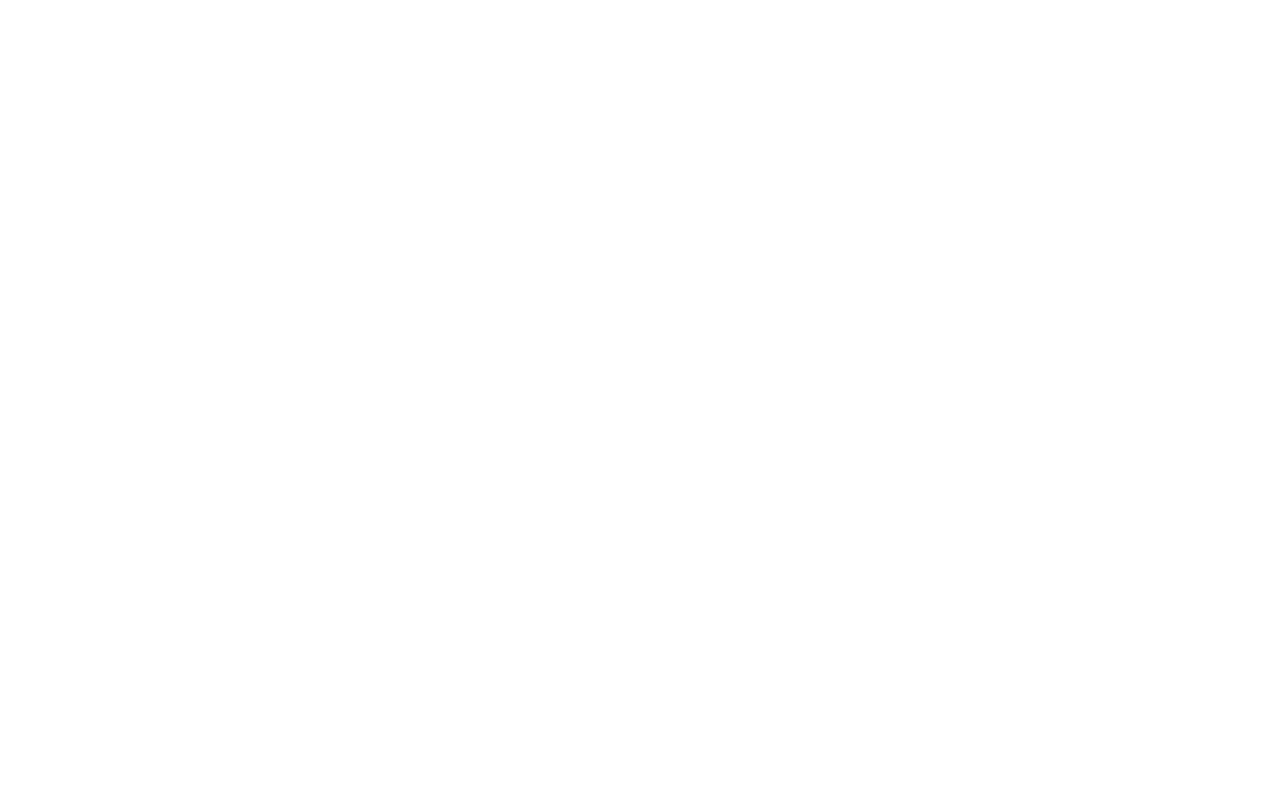
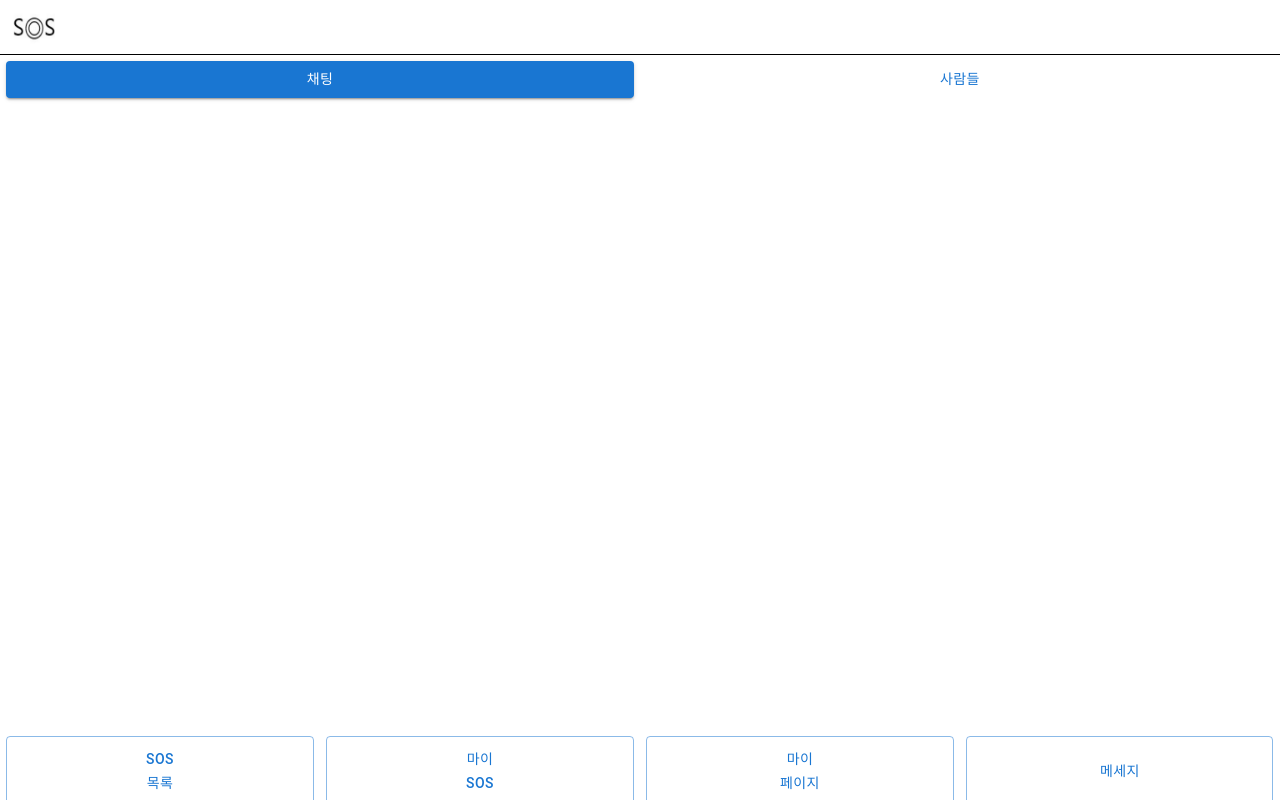
Before and after one commit to bsh01111/SOS_frontend, a React (Create React App) app: page /chattingRoomList in a window 1280 px wide. Built offline with nearby package versions, Linux system fonts and the light colour scheme.

Commit message:
채팅화면 버튼 구현

```diff
--- a/src/Routes.js
+++ b/src/Routes.js
@@ -4,6 +4,8 @@ import { BrowserRouter as Router, Switch, Route } from "react-router-dom";
 import Login from "./login/pages/Login";
 import SignUp from "./login/pages/SignUp";
 import HelpList from "./helplist/pages/HelpList";
+import ChattingRoomList from "./chatting/pages/chattingRoomList";
+import UserList from "./chatting/pages/userList";
 import Mypage from "./mypage/pages/mypage";
 import EditProfile from "./mypage/pages/editprofile";
 // import EditPost from "./mypage/pages/editpost";
@@ -19,6 +21,8 @@ class Routes extends React.Component {
           <Route exact path="/helpList" component={HelpList} />
           <Route exact path="/myPage" component={Mypage} />
           <Route exact path="/editProfile" component={EditProfile} />
+          <Route exact path="/chattingRoomList" component={ChattingRoomList} />
+          <Route exact path="/userList" component={UserList} />
           {/* <Route exact path="/signup" component={Signup} />
           <Route exact path="/main" component={Main} /> */}
         </Switch>
--- /dev/null
+++ b/src/chatting/pages/chattingRoomList.js
@@ -0,0 +1,43 @@
+import { Button } from "@mui/material";
+import TopLogo from "../../common/component/TopLogo";
+import Footer from "../../common/component/Footer";
+import { Link } from "react-router-dom";
+
+const ChattingRoomList = () => {
+  return (
+    <>
+      <div>
+        <TopLogo />
+        <div style={{ marginTop: 55, textAlign: "center", width: "100%" }}>
+          <Button
+            variant="contained"
+            component={Link}
+            to={"/chattingroomList"}
+            style={styles.firstButton}
+          >
+            채팅
+          </Button>
+          <Button component={Link} to={"/userList"} style={styles.secondButton}>
+            사람들
+          </Button>
+        </div>
+        <Footer />
+      </div>
+    </>
+  );
+};
+
+const styles = {
+  firstButton: {
+    height: "99%",
+    width: "49%",
+    margin: "0.5%",
+  },
+  secondButton: {
+    height: "99%",
+    width: "49%",
+    margin: "0.5%",
+  },
+};
+
+export default ChattingRoomList;
--- /dev/null
+++ b/src/chatting/pages/userList.js
@@ -0,0 +1,47 @@
+import { Button } from "@mui/material";
+import TopLogo from "../../common/component/TopLogo";
+import Footer from "../../common/component/Footer";
+import { Link } from "react-router-dom";
+
+const UserList = () => {
+  return (
+    <>
+      <div>
+        <TopLogo />
+        <div style={{ marginTop: 55, textAlign: "center", width: "100%" }}>
+          <Button
+            component={Link}
+            to={"/chattingroomList"}
+            style={styles.firstButton}
+          >
+            채팅
+          </Button>
+          <Button
+            variant="contained"
+            component={Link}
+            to={"/userList"}
+            style={styles.secondButton}
+          >
+            사람들
+          </Button>
+        </div>
+        <Footer />
+      </div>
+    </>
+  );
+};
+
+const styles = {
+  firstButton: {
+    height: "99%",
+    width: "49%",
+    margin: "0.5%",
+  },
+  secondButton: {
+    height: "99%",
+    width: "49%",
+    margin: "0.5%",
+  },
+};
+
+export default UserList;
```
Also changed, not shown: src/chatting/chattingRoomList.js (deleted, +0 -51 lines), src/chatting/service/index.js (added, +16 -0 lines), src/chatting/userList.js (deleted, +0 -51 lines), src/mysos/service/index.js (added, +9 -0 lines).
